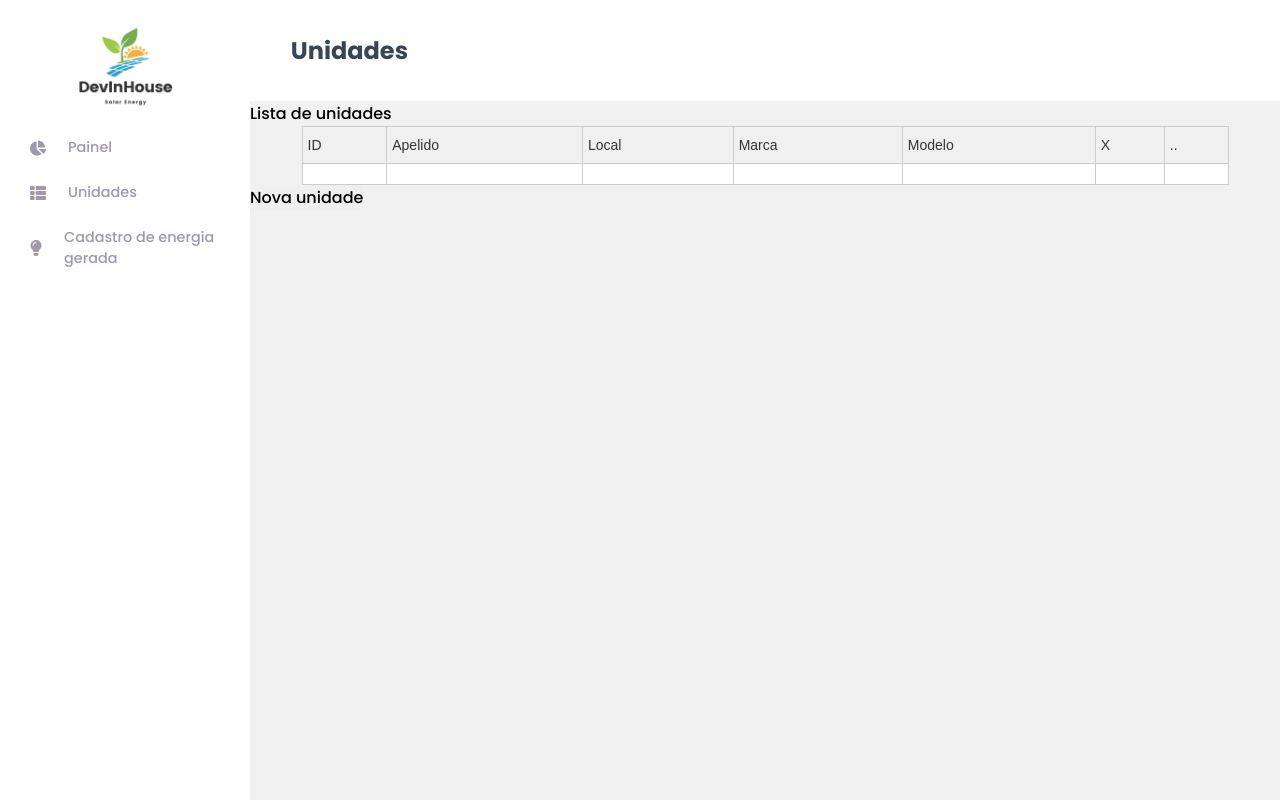
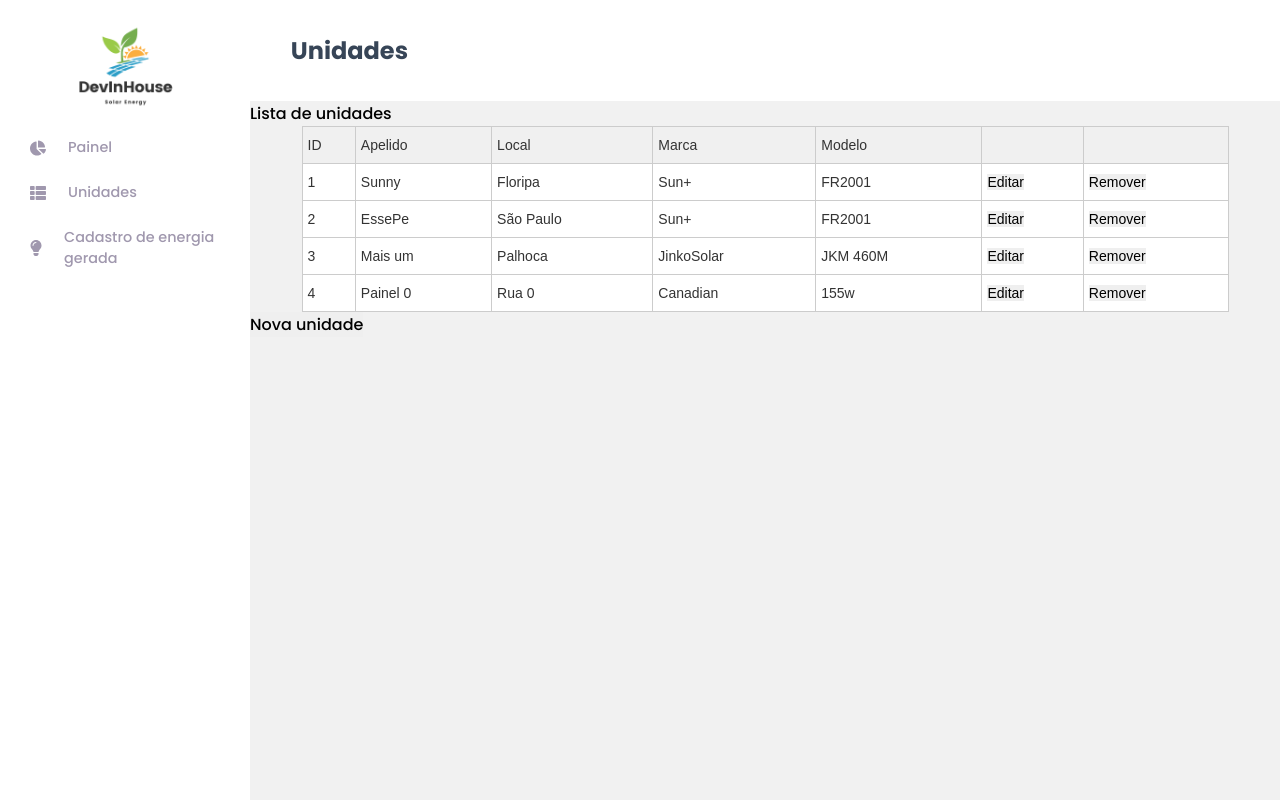
Before and after one commit to deywid/solar-energy, a React (Create React App) app: page /Unidades in a window 1280 px wide. Built offline with nearby package versions, Linux system fonts and the light colour scheme; data requests are answered from the project's data file.

Commit message:
list request

```diff
--- a/db.json
+++ b/db.json
@@ -23,6 +23,14 @@
       "modelo": "JKM 460M",
       "ativo": true,
       "id": 3
+    },
+    {
+      "apelido": "Painel 0",
+      "local": "Rua 0",
+      "marca": "Canadian",
+      "modelo": "155w",
+      "ativo": false,
+      "id": 4
     }
   ],
   "geracao": [
--- a/src/components/Lista-Unidades/index.js
+++ b/src/components/Lista-Unidades/index.js
@@ -1,8 +1,18 @@
-import React from "react";
+import React, { useEffect, useState } from "react";
+import axios from "axios";
 import { useNavigate } from "react-router-dom";
 
 function ListaUnidades() {
   const navigate = useNavigate();
+
+  const [lista, setLista] = useState([]);
+
+  useEffect(() => {
+    axios.get("http://localhost:3333/unidades").then(function (response) {
+      console.log(response.data);
+      setLista(response.data);
+    });
+  }, []);
 
   return (
     <>
@@ -16,20 +26,26 @@ function ListaUnidades() {
             <th className="tg-0lax">Local</th>
             <th className="tg-0lax">Marca</th>
             <th className="tg-0lax">Modelo</th>
-            <th className="tg-0lax">X</th>
-            <th className="tg-0lax">..</th>
+            <th className="tg-0lax"></th>
+            <th className="tg-0lax"></th>
           </tr>
         </thead>
         <tbody>
-          <tr>
-            <td className="tg-0lax"></td>
-            <td className="tg-0lax"></td>
-            <td className="tg-0lax"></td>
-            <td className="tg-0lax"></td>
-            <td className="tg-0lax"></td>
-            <td className="tg-0lax"></td>
-            <td className="tg-0lax"></td>
-          </tr>
+          {lista.map((li) => (
+            <tr key={li.id}>
+              <td className="tg-0lax">{li.id}</td>
+              <td className="tg-0lax">{li.apelido}</td>
+              <td className="tg-0lax">{li.local}</td>
+              <td className="tg-0lax">{li.marca}</td>
+              <td className="tg-0lax">{li.modelo}</td>
+              <td className="tg-0lax">
+                <button>Editar</button>
+              </td>
+              <td className="tg-0lax">
+                <button>Remover</button>
+              </td>
+            </tr>
+          ))}
         </tbody>
       </table>
       <button onClick={() => navigate("/Unidades/cadastro-unidade")}>
```
Also changed, not shown: 1 other file (tests, documents, lock files or other folders).
